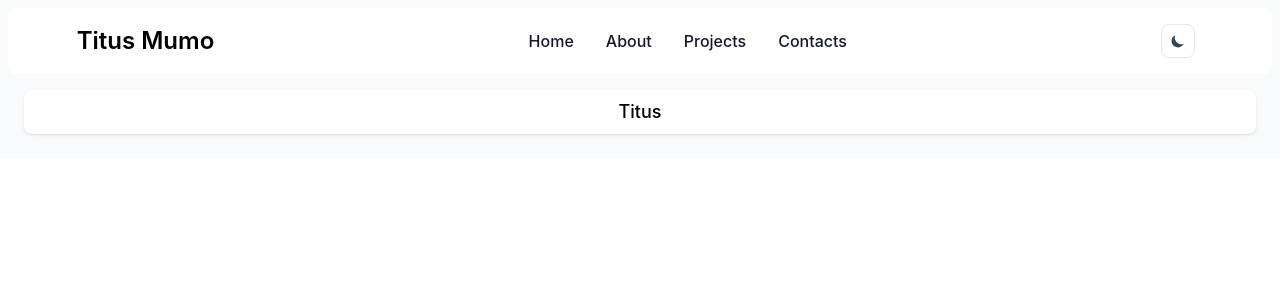
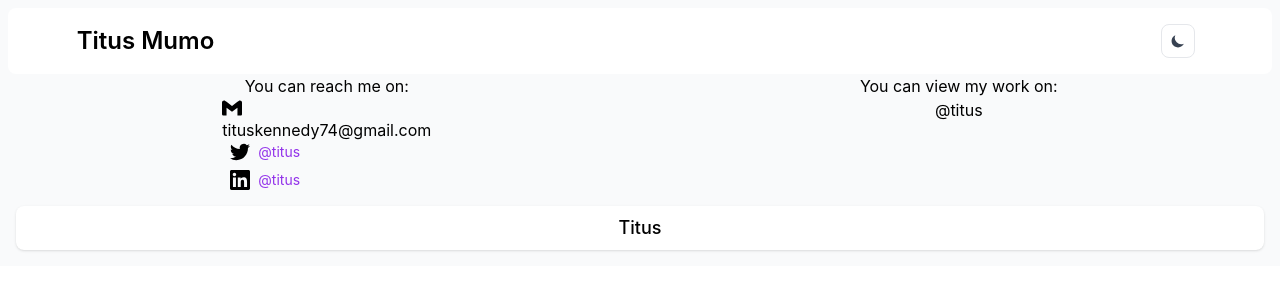
Before and after one commit to titus-mumo/portfolio, a React (Create React App) app: page /contacts in a window 1280 px wide. Shown: the top 300 px of the page. Built offline with nearby package versions, Linux system fonts and the light colour scheme.

Commit message:
just code

```diff
--- a/src/components/Footer.js
+++ b/src/components/Footer.js
@@ -3,7 +3,7 @@ import { Link } from 'react-router-dom'
 
 export const Footer = () => {
   return (
-    <footer className="bg-white rounded-lg shadow m-4 dark:bg-gray-800">
+    <footer className="bg-white rounded-lg shadow m-2 dark:bg-gray-800">
         <p className="p-2 text-lg font-medium text-black dark:text-white">Titus</p>
     </footer>
   )
--- a/src/components/Header.js
+++ b/src/components/Header.js
@@ -33,7 +33,7 @@ export const Header = () => {
     setHidden(!hidden)
   }
   return (
-<nav className="bg-white border-gray-200 dark:bg-gray-900 rounded-lg flex">
+  <nav className="bg-white border-gray-200 dark:bg-gray-900 rounded-lg flex">
   <div className="max-w-screen-xl flex flex-wrap items-center justify-between mx-auto p-4 basis-11/12">
   <Link to="/" className="flex items-center">
       <span className="self-center text-2xl font-semibold whitespace-nowrap dark:text-white">Titus Mumo</span>
@@ -57,26 +57,26 @@ export const Header = () => {
     </button>
 
   </div>
-    <div className={`${hidden? "hidden": ""}items-center justify-between w-full md:flex md:w-auto md:order-1`} id="navbar-search">
+      {
+        !hidden?
+        (    <div className={`${hidden? "hidden": ""}items-center justify-between w-full md:flex md:w-auto md:order-1`} id="navbar-search">
 
       <ul className="flex flex-col p-4 md:p-0 mt-4 font-medium border border-gray-100 rounded-lg bg-gray-50 md:flex-row md:space-x-8 md:mt-0 md:border-0 md:bg-white dark:bg-gray-800 md:dark:bg-gray-900 dark:border-gray-700">
         <li>
           <Link to="/" className="block py-2 pl-3 pr-4 text-gray-900 rounded hover:bg-gray-100 md:hover:bg-transparent md:hover:text-blue-700 md:p-0 md:dark:hover:text-blue-500 dark:text-white dark:hover:bg-gray-700 dark:hover:text-white md:dark:hover:bg-transparent dark:border-gray-700">Home</Link>
         </li>
         <li>
-          <Link to="/projects" className="block py-2 pl-3 pr-4 text-gray-900 rounded hover:bg-gray-100 md:hover:bg-transparent md:hover:text-blue-700 md:p-0 md:dark:hover:text-blue-500 dark:text-white dark:hover:bg-gray-700 dark:hover:text-white md:dark:hover:bg-transparent dark:border-gray-700">About</Link>
-        </li>
-        <li>
-          <Link to="/hobbies" className="block py-2 pl-3 pr-4 text-gray-900 rounded hover:bg-gray-100 md:hover:bg-transparent md:hover:text-blue-700 md:p-0 md:dark:hover:text-blue-500 dark:text-white dark:hover:bg-gray-700 dark:hover:text-white md:dark:hover:bg-transparent dark:border-gray-700">Projects</Link>
+          <Link to="/projects" className="block py-2 pl-3 pr-4 text-gray-900 rounded hover:bg-gray-100 md:hover:bg-transparent md:hover:text-blue-700 md:p-0 md:dark:hover:text-blue-500 dark:text-white dark:hover:bg-gray-700 dark:hover:text-white md:dark:hover:bg-transparent dark:border-gray-700">Projects</Link>
         </li>
         <li>
           <Link to="/contacts" className="block py-2 pl-3 pr-4 text-gray-900 rounded hover:bg-gray-100 md:hover:bg-transparent md:hover:text-blue-700 md:p-0 md:dark:hover:text-blue-500 dark:text-white dark:hover:bg-gray-700 dark:hover:text-white md:dark:hover:bg-transparent dark:border-gray-700">Contacts</Link>
         </li>
       </ul>
-        </div>
-        </div>
+        </div>) : " "
+
+      }
+    </div>
       <hr className='bg-gray-100'></hr>
-</nav>
-
+  </nav>
   )
-}
+};
--- a/src/components/Skill.js
+++ b/src/components/Skill.js
@@ -3,7 +3,10 @@ export const Skill = ({ skill, color }) => {
     const textColor = 'black';
     return (
         <div>
-            <p className={`text-${textColor} bg-${color}-400 text-base m-2 p-1.5 border-1 border-rose-500 rounded-lg`}>{skill}</p>
+            <p
+            className= "text-white text-base m-2 py-1 px-1.5 rounded-xl font-"
+            style={{background: color}}
+            >{skill}</p>
         </div>
     );
 };
--- a/src/components/Skills.js
+++ b/src/components/Skills.js
@@ -2,20 +2,21 @@ import { Skill } from "./Skill";
 
 export const Skills = () => {
     const collections = [
-        { "skill": "JavaScript", "color": "yellow" },
+        { "skill": "JavaScript", "color": "blue" },
         { "skill": "React", "color": "red" },
         { "skill": "Python", "color": "green" },
         { "skill": "HTML", "color": "black" },
         { "skill": "CSS", "color": "brown" },
-        { "skill": "Node.js", "color": "slate" },
+        { "skill": "Node.js", "color": "pink" },
         { "skill": "Django", "color": "violet" },
         { "skill": "PostgreSQL", "color": "orange" },
         { "skill": "Machine Learning", "color": "purple" }
     ];
 
     const learning = [
-        {'skill':"TypeScript", "color": "yellow"},
-        {"skill": "PHP", "color":"green"}
+        {'skill':"TypeScript", "color": "brown"},
+        {"skill": "PHP", "color":"green"},
+        {"skill":"AWS", "color":"orange"}
     ]
 
     return (
--- a/src/pages/About.js
+++ /dev/null
@@ -1,7 +0,0 @@
-export const About = () => {
-    return(
-        <div>
-            <p>About Page</p>
-        </div>
-    )
-}
--- /dev/null
+++ b/src/pages/Contact.js
@@ -0,0 +1,50 @@
+export const Contact = () => {
+    return(
+        <div className="flex flex-wrap justify-around">
+        <div className="flex flex-col justify-start">
+            <p>You can reach me on:</p>
+            <ul>
+            <li>
+                <a>
+                    <svg class="w-5 h-5 dark:text-white text-[#EA4333] mr-2" role="img" viewBox="0 0 24 24" xmlns="http://www.w3.org/2000/svg">
+                        <title>Gmail</title>
+                        <path d="M24 5.457v13.909c0 .904-.732 1.636-1.636 1.636h-3.819V11.73L12 16.64l-6.545-4.91v9.273H1.636A1.636 1.636 0 0 1 0 19.366V5.457c0-2.023 2.309-3.178 3.927-1.964L5.455 4.64 12 9.548l6.545-4.91 1.528-1.145C21.69 2.28 24 3.434 24 5.457z">
+                        </path>
+                    </svg>
+                    <span>tituskennedy74@gmail.com</span>
+                </a>
+            </li>
+            <li>
+                <a href="https://twitter.com/justTitusk" class="px-2 text-sm flex text-purple-600 dark:text-gray-300 hover:text-[#1DA1F2] mb-2">
+                    <svg class="w-5 h-5 text-[#1DA1F2] mr-2" role="img" viewBox="0 0 24 24" xmlns="http://www.w3.org/2000/svg">
+                        <title>Twitter</title>
+                        <path d="M23.953 4.57a10 10 0 01-2.825.775 4.958 4.958 0 002.163-2.723c-.951.555-2.005.959-3.127 1.184a4.92 4.92 0 00-8.384 4.482C7.69 8.095 4.067 6.13 1.64 3.162a4.822 4.822 0 00-.666 2.475c0 1.71.87 3.213 2.188 4.096a4.904 4.904 0 01-2.228-.616v.06a4.923 4.923 0 003.946 4.827 4.996 4.996 0 01-2.212.085 4.936 4.936 0 004.604 3.417 9.867 9.867 0 01-6.102 2.105c-.39 0-.779-.023-1.17-.067a13.995 13.995 0 007.557 2.209c9.053 0 13.998-7.496 13.998-13.985 0-.21 0-.42-.015-.63A9.935 9.935 0 0024 4.59z">
+                        </path>
+                    </svg>
+                    <span className="text-blue">@titus</span>
+                </a>
+            </li>
+            <li>
+                <a href="https://www.linkedin.com/in/titus-mumo-a9971926a/" class="px-2 text-sm flex text-purple-600 dark:text-gray-300 hover:text-[#0A66C2] mb-2">
+                    <svg class="w-5 h-5 text-[#0A66C2] mr-2" role="img" viewBox="0 0 24 24" xmlns="http://www.w3.org/2000/svg">
+                        <title>LinkedIn</title>
+                        <path d="M20.447 20.452h-3.554v-5.569c0-1.328-.027-3.037-1.852-3.037-1.853 0-2.136 1.445-2.136 2.939v5.667H9.351V9h3.414v1.561h.046c.477-.9 1.637-1.85 3.37-1.85 3.601 0 4.267 2.37 4.267 5.455v6.286zM5.337 7.433c-1.144 0-2.063-.926-2.063-2.065 0-1.138.92-2.063 2.063-2.063 1.14 0 2.064.925 2.064 2.063 0 1.139-.925 2.065-2.064 2.065zm1.782 13.019H3.555V9h3.564v11.452zM22.225 0H1.771C.792 0 0 .774 0 1.729v20.542C0 23.227.792 24 1.771 24h20.451C23.2 24 24 23.227 24 22.271V1.729C24 .774 23.2 0 22.222 0h.003z">
+                        </path>
+                    </svg>
+                    <span>@titus</span>
+                </a>
+            </li>
+            </ul>
+        </div>
+        <div>
+            You can view my work on:
+            <p>
+                <a>
+                    <span></span>
+                    <span>@titus</span>
+                </a>
+            </p>
+        </div>
+        </div>
+    )
+}
--- a/src/pages/index.js
+++ b/src/pages/index.js
@@ -1,4 +1,4 @@
-export {About} from './About'
 export {Hobies} from './Hobies'
 export {Projects} from './Projects'
 export {Home} from './Home'
+export {Contact} from './Contact'
--- a/src/routes/AllRoutes.js
+++ b/src/routes/AllRoutes.js
@@ -1,4 +1,4 @@
-import {About, Hobies, Projects, Home} from '../pages';
+import {Projects, Home, Contact} from '../pages';
 import React from 'react';
 import { Routes, Route } from 'react-router-dom';
 
@@ -6,9 +6,8 @@ export const AllRoutes = () => {
     return(
       <Routes>
         <Route path='/' element={<Home />} />
-        <Route path='/about' element={<About />} />
         <Route path='/projects' element={<Projects />} />
-        <Route path='/hobbies' element={<Hobies />} />
+        <Route path='/contacts' element={<Contact />} />
       </Routes>
     )
 }
```
